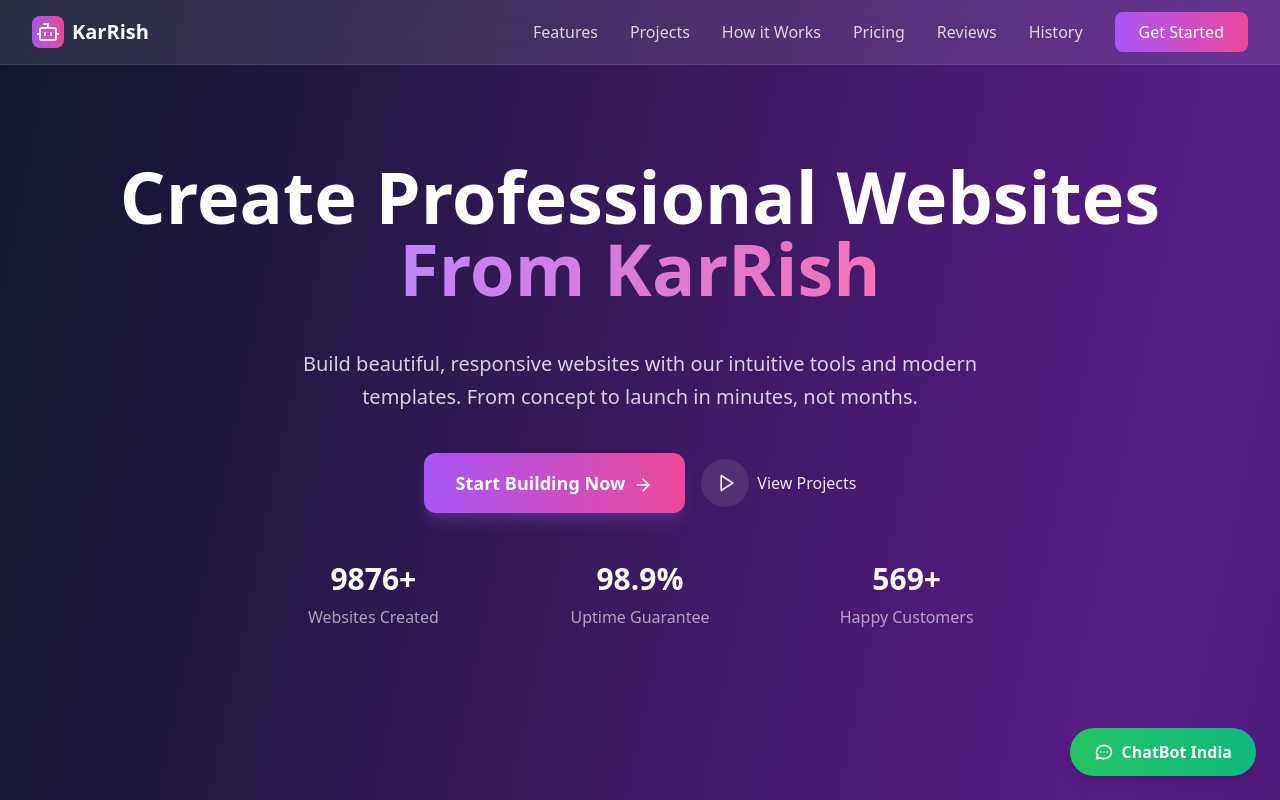
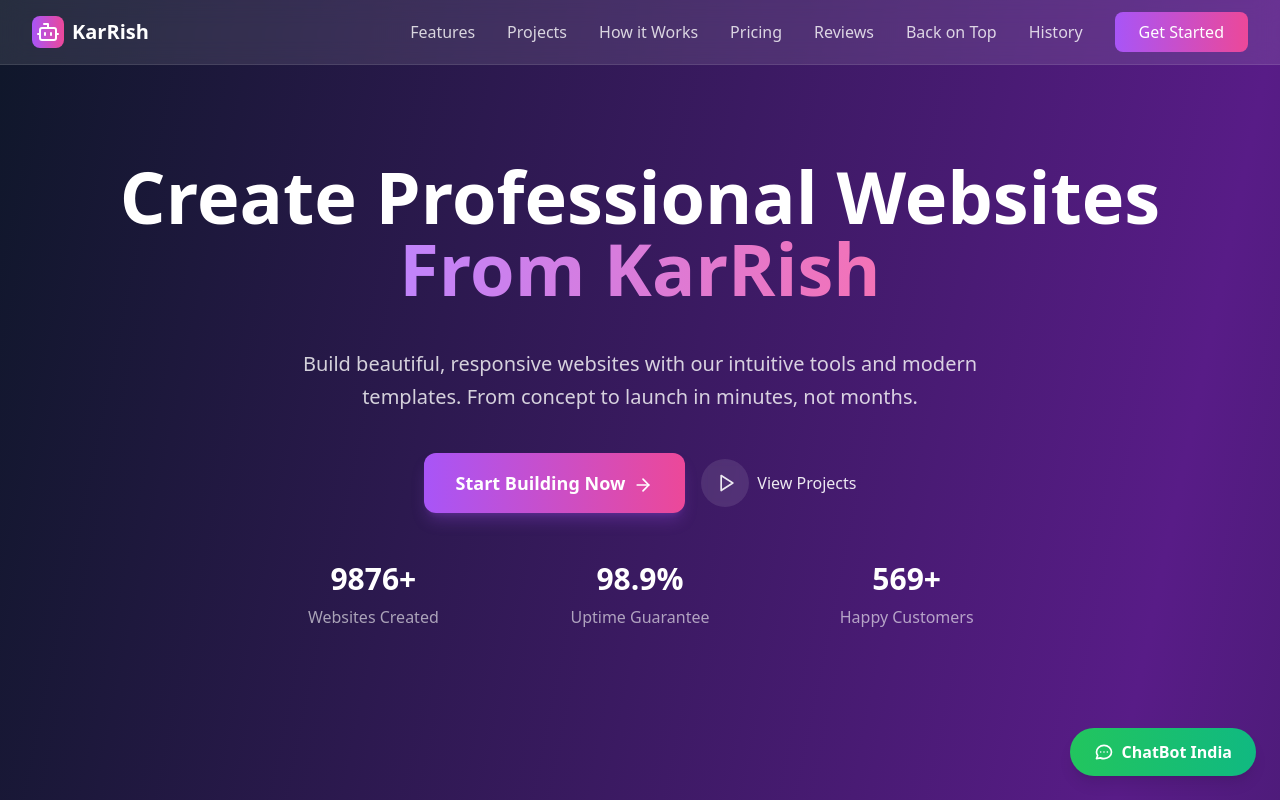
Before and after one commit to CodingEnthusiastic/KarRish, a React (Vite) app: page / in a window 1280 px wide. Shown: the top 800 px of the page. Built offline with nearby package versions, Linux system fonts and the light colour scheme.

Commit message:
Update App.tsx

```diff
--- a/src/App.tsx
+++ b/src/App.tsx
@@ -203,7 +203,9 @@ function App() {
               <a href="#how-it-works" className="text-white/80 hover:text-white transition-colors">How it Works</a>
               <a href="#pricing" className="text-white/80 hover:text-white transition-colors">Pricing</a>
               <a href="#testimonials" className="text-white/80 hover:text-white transition-colors">Reviews</a>
-               <a href="#history" className="text-white/80 hover:text-white transition-colors">History</a>
+               <a href="#" className="text-white/80 hover:text-white transition-colors">Back on Top</a>
+                <a href="" className="text-white/80 hover:text-white transition-colors">History</a>
+
               <button
                 className="bg-gradient-to-r from-purple-500 to-pink-500 text-white px-6 py-2 rounded-lg hover:from-purple-600 hover:to-pink-600 transition-all duration-300 transform hover:scale-105"
                 onClick={() => {
@@ -237,6 +239,7 @@ function App() {
                 <a href="#how-it-works" className="block text-white/80 hover:text-white transition-colors">How it Works</a>
                 <a href="#pricing" className="block text-white/80 hover:text-white transition-colors">Pricing</a>
                 <a href="#testimonials" className="block text-white/80 hover:text-white transition-colors">Reviews</a>
+                <a href="" className="block text-white/80 hover:text-white transition-colors">History</a>
                 <button
                   className="w-full bg-gradient-to-r from-purple-500 to-pink-500 text-white px-6 py-2 rounded-lg hover:from-purple-600 hover:to-pink-600 transition-all duration-300"
                   onClick={() => {
```
